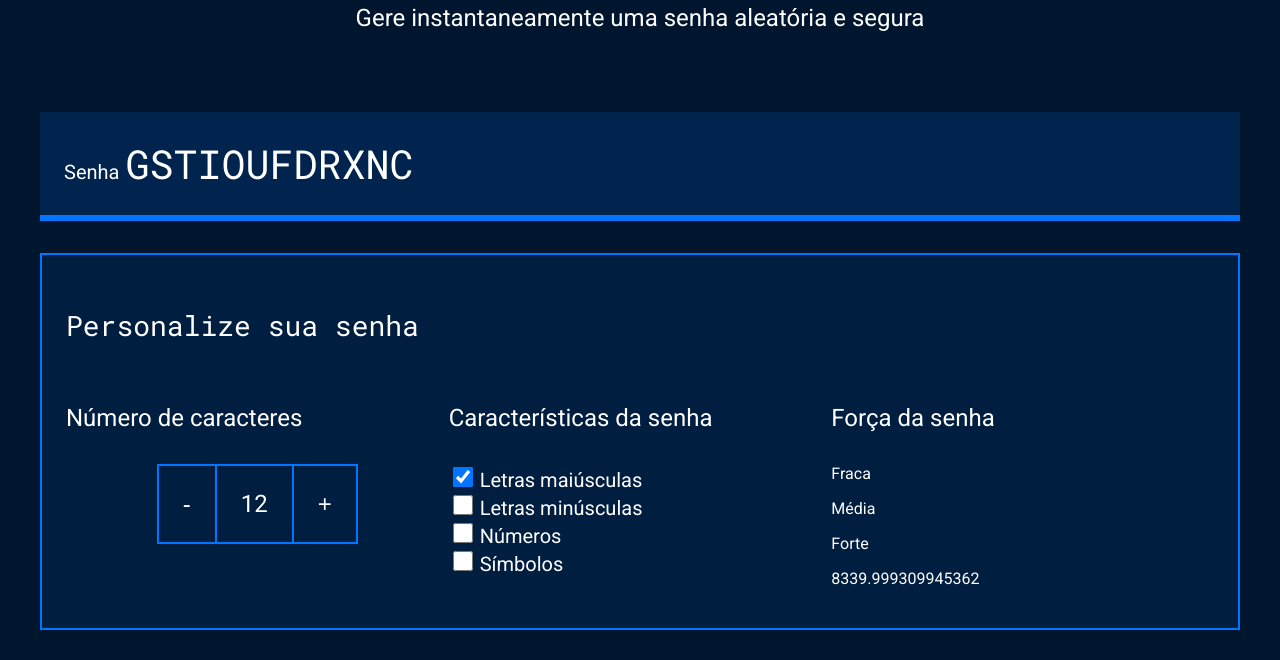
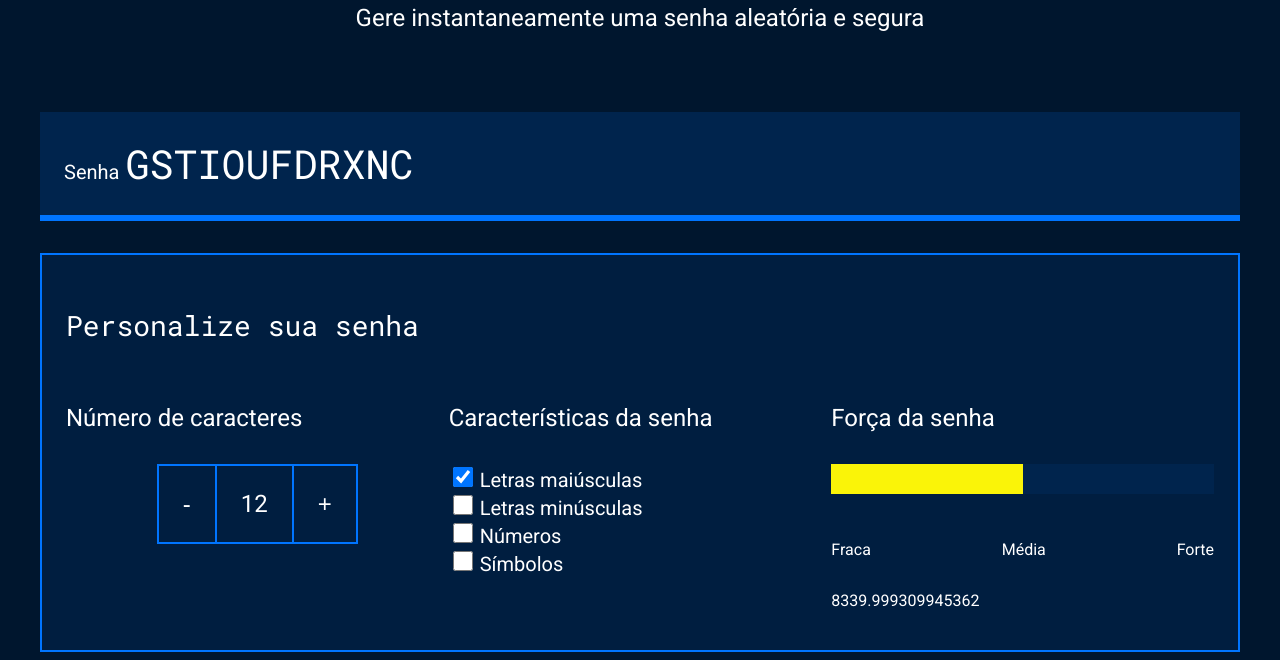
Before and after one commit to alvarofae/2trime, a plain HTML site: page index.html in a window 1280 px wide. Shown: the part 191-851 px from the top of the page. Before the commit the page ends 829 px from the top, so only its background shows below. Drawn offline with Linux system fonts and the light colour scheme.

Commit message:
Update style.css

```diff
--- a/style.css
+++ b/style.css
@@ -9,6 +9,7 @@
     --roboto: 'Roboto', sans-serif;
     --roboto-mono: 'Roboto Mono', monospace;
 }
+
 *{
     font-weight: 400;
 }
@@ -26,7 +27,6 @@ body{
 
 .titulo-secundario{
     font-size: 24px;
-    font-weight: 400;
 }
 
 .conteudo-titulo{
@@ -41,7 +41,7 @@ body{
     border-bottom: 6px solid var(--borda);
 }
 
-#campo-senha {
+#campo-senha{
     background-color: var(--fundo-senha);
     border: none;
     color: var(--branco);
@@ -50,7 +50,7 @@ body{
     width: 70%;
 }
 
-#campo-senha:focus {
+#campo-senha:focus{
     outline: none;
 }
 
@@ -80,7 +80,6 @@ body{
     flex-direction: column;
     justify-content: center;
 }
-
 .parametro-senha{
     width: 50%;
     margin: 0 auto;
@@ -99,7 +98,6 @@ body{
     font-size: 24px;
     cursor: pointer;
 }
-
 .parametro-senha__texto{
     padding: 24px;
     border-top: 2px solid var(--borda);
@@ -118,6 +116,33 @@ label{
     cursor: pointer;
 }
 
+.barra{
+    background-color: var(--fundo-senha);
+    height: 30px;
+    width: 100%;
+}
+.forca{
+    height: 30px;
+    position: relative;
+    bottom: 30px;
+}
+.fraca{
+    width: 25%;
+    background-color: #E71B32;
+}
+.media{
+    background-color: #FAF408;
+    width: 50%;
+}
+.forte{
+    background-color: #00FF85;
+    width: 100%;
+}
+
+.parametro-senha-textos{
+    display: flex;
+    justify-content: space-between;
+}
 
 
 @media screen and (min-width: 768px) {
```
